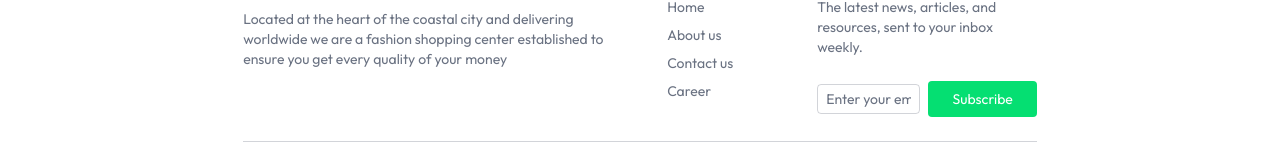
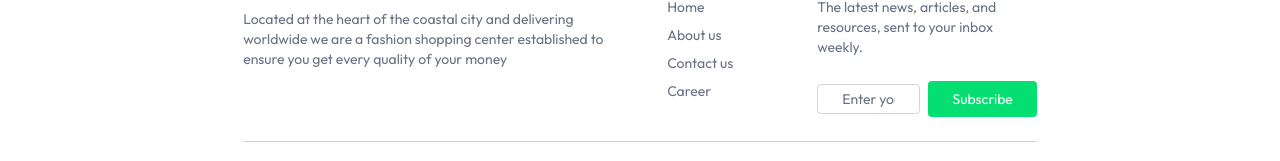
Before and after one commit to Sam-Install/Ecoomerce, a React (Vite) app: page /checkout in a window 1280 px wide. Shown: the part 781-942 px from the top of the page. Built offline with nearby package versions, Linux system fonts and the light colour scheme.

Commit message:
footer fix

```diff
--- a/src/Components/Footer.jsx
+++ b/src/Components/Footer.jsx
@@ -30,7 +30,7 @@ const Footer = () => {
                         <div className="text-sm space-y-2">
                             <p>The latest news, articles, and resources, sent to your inbox weekly.</p>
                             <div className="flex items-center gap-2 pt-4">
-                                <input className="border border-gray-500/30 placeholder-gray-500 focus:ring-2 ring-orange-600 outline-none w-full max-w-64 py-1 rounded px-2" type="email" placeholder="Enter your email" />
+                                <input className="border border-gray-500/30 placeholder-gray-500 focus:ring-2 ring-orange-600 outline-none w-full  py-1 rounded px-6" type="email" placeholder="Enter your email" />
                                 <button className="bg-green-400 px-6 py-2 text-white rounded">Subscribe</button>
                             </div>
                         </div>
```
